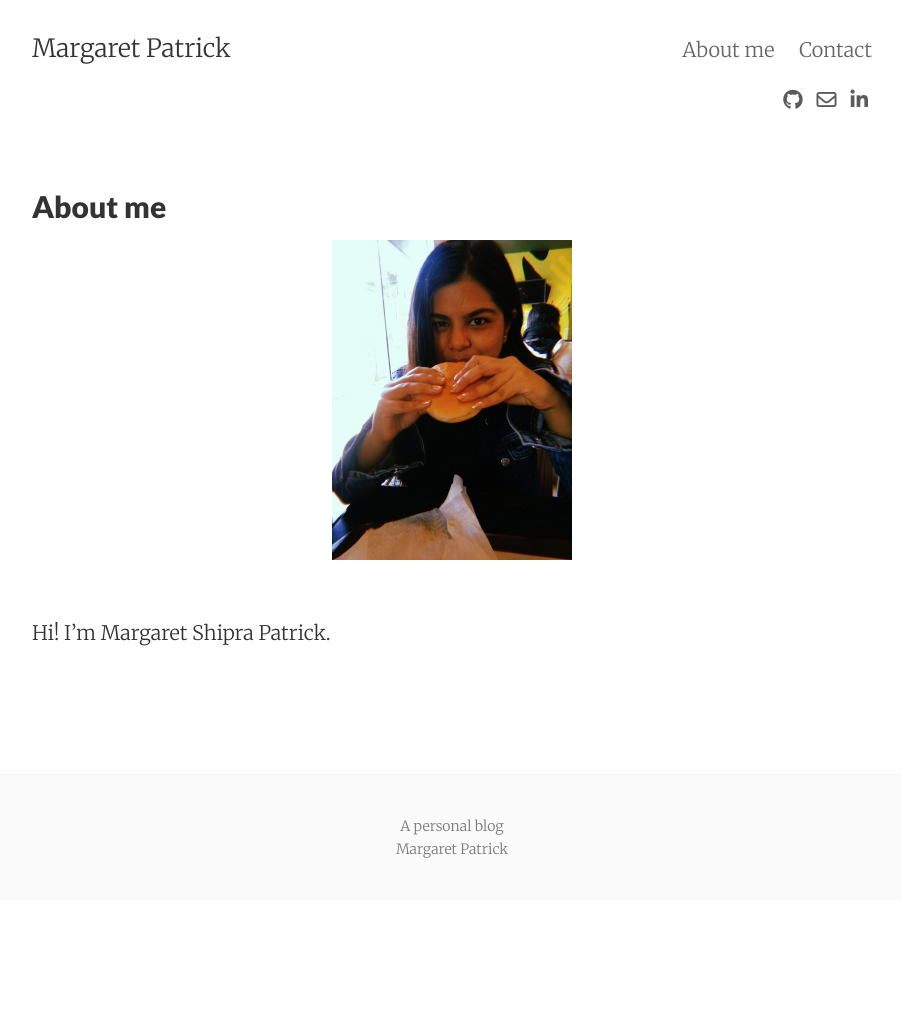
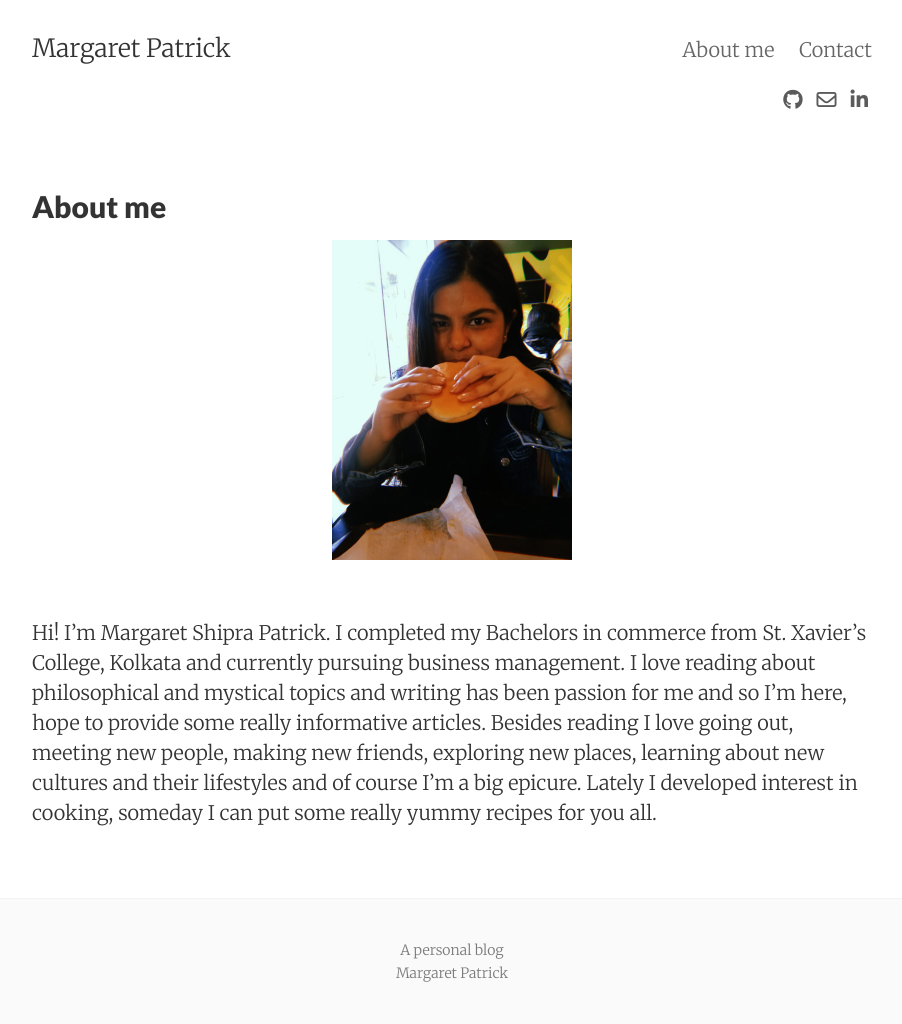
Before and after one commit to margaretpatrick/margaretpatrick.github.io, a Jekyll site: the page built from about.md, in a window 1280 px wide. Shown: the whole page, without its empty margins (188-1090 px from the left). Built offline with Jekyll 4.4.1, drawn with Linux system fonts in a browser that asks for light colours; nearby versions of some CDN libraries; comment, search, counter and statistics services are not loaded; before the commit the page ends 900 px from its top, so only the background shows below that.

Commit message:
Update about.md

```diff
--- a/about.md
+++ b/about.md
@@ -8,6 +8,6 @@ tags: about
 <img src="/images/shipra.jpeg" width="240" height = "320"/>
 </p>
 <br />
-Hi! I'm Margaret Shipra Patrick.
+Hi! I'm Margaret Shipra Patrick. I completed my Bachelors in commerce from St. Xavier's College, Kolkata and currently pursuing business management. I love reading about philosophical and mystical topics and writing has been passion for me and so I'm here, hope to provide some really informative articles. Besides reading I love going out, meeting new people, making new friends, exploring new places, learning about new cultures and their lifestyles and of course I'm a big epicure. Lately I developed interest in cooking, someday I can put some really yummy recipes for you all.
 <br />
 <br />
```
